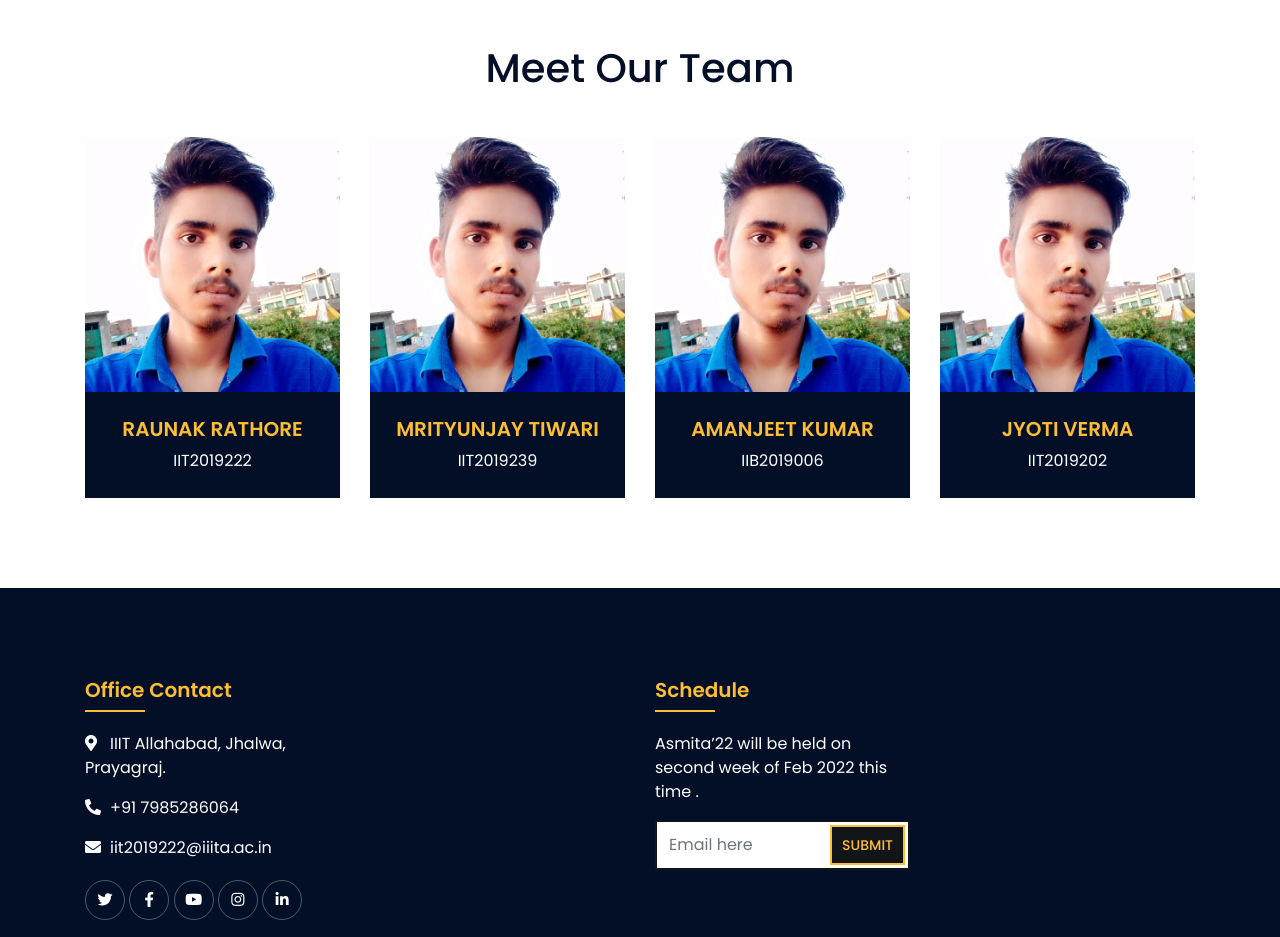
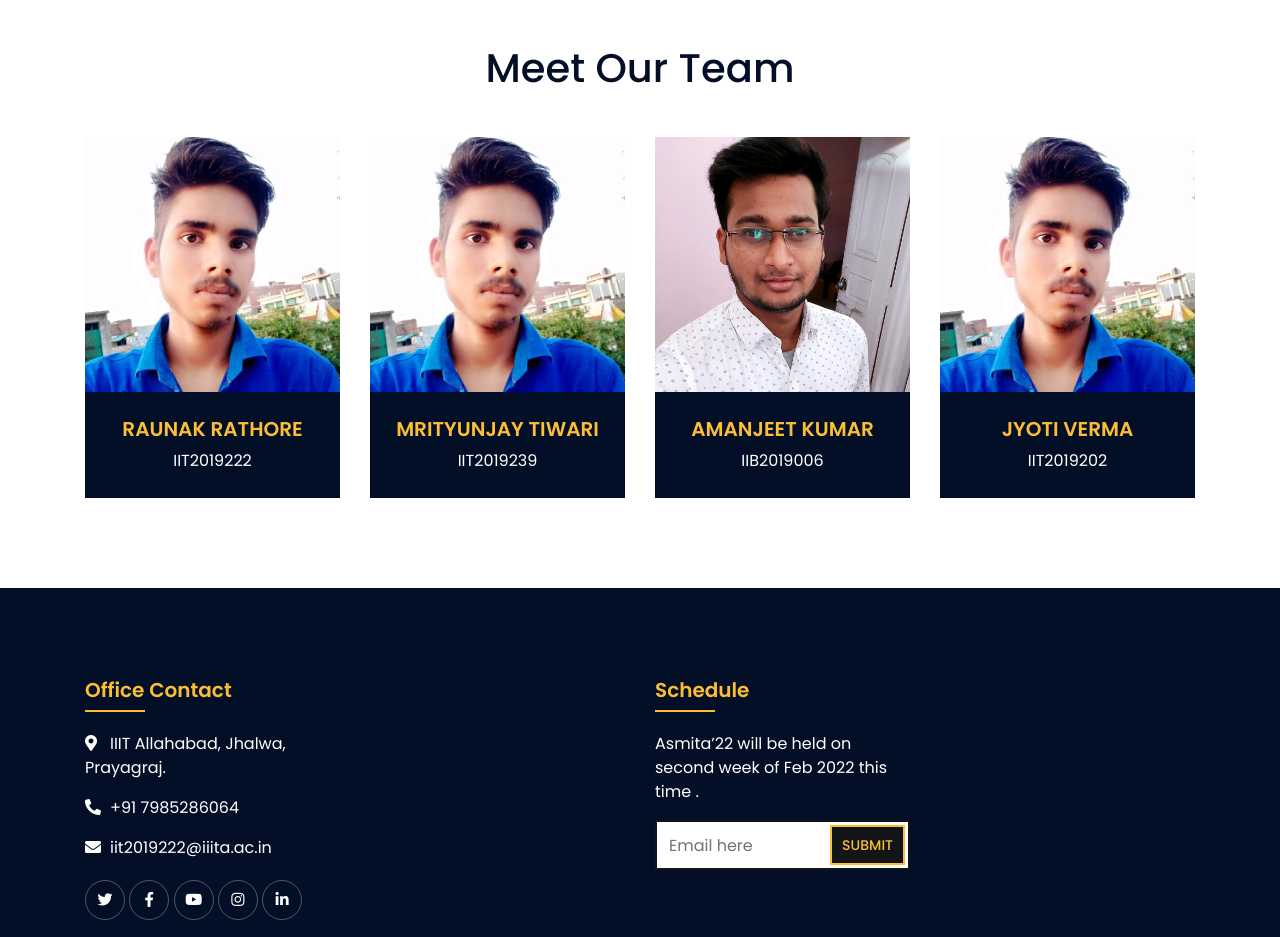
Before and after one commit to Error404m/dbms, a plain HTML site: page index.html in a window 1280 px wide. Shown: the part 2140-3077 px from the top of the page. Drawn offline with nearby package versions, Linux system fonts and the light colour scheme.

Commit message:
Update index.html

```diff
--- a/index.html
+++ b/index.html
@@ -305,7 +305,7 @@
                     <div class="col-lg-3 col-md-6 wow fadeInUp" data-wow-delay="0.3s">
                         <div class="team-item">
                             <div class="team-img">
-                                <img src="img/RAUNAK.jpeg" alt="Team Image">
+                                <img src="img/20210429_210617.jpg" alt="Team Image">
                             </div>
                             <div class="team-text">
                                 <h2>AMANJEET KUMAR</h2>
```
